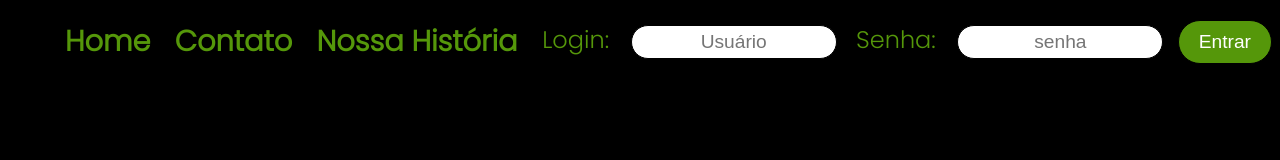
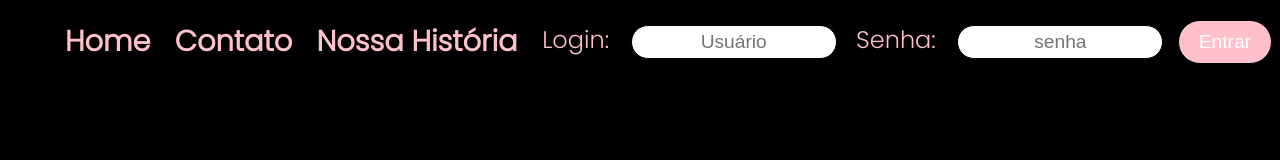
Before and after one commit to EnsieBruno/Dio-CSS, a plain HTML site: page index.html in a window 1280 px wide. Drawn offline with Linux system fonts and the light colour scheme.

Commit message:
Update style.css
mudei a cor principal para pink

```diff
--- a/style.css
+++ b/style.css
@@ -1,6 +1,6 @@
 :root {
     --main-bg-color: black;
-    --principal-color: rgb(85, 151, 10);
+    --principal-color: pink;
     --second-color: white;
   }
 
```
